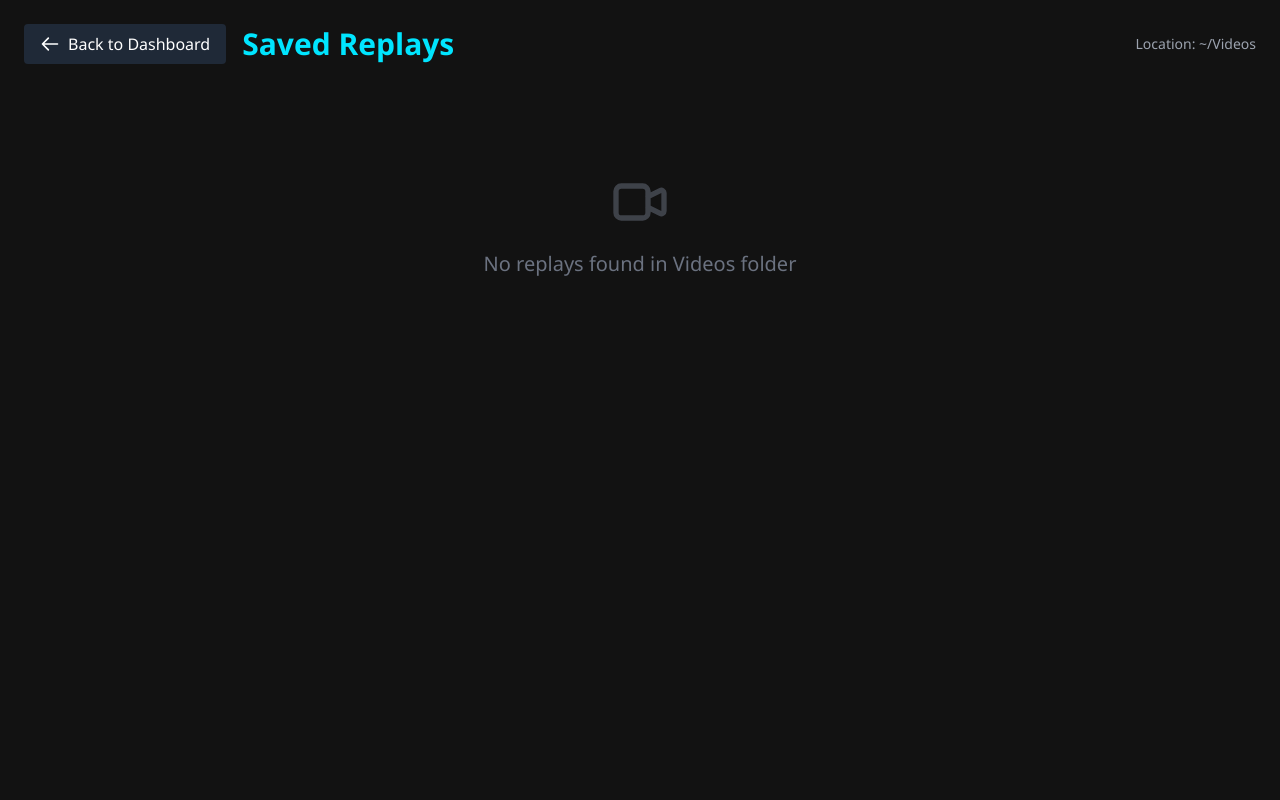
After one commit to VelumPrismic/tiktok-live-chat-detector, a Django app: page /replays/ in a window 1280 px wide. The commit adds this page. Run offline with Django 5.2, Linux system fonts and the light colour scheme; some libraries are stand-ins or nearby versions.

Commit message:
Added viewing of replays and updated file naming

```diff
--- /dev/null
+++ b/monitor/templates/monitor/replays.html
@@ -0,0 +1,74 @@
+<!DOCTYPE html>
+<html lang="en">
+<head>
+    <meta charset="UTF-8">
+    <meta name="viewport" content="width=device-width, initial-scale=1.0">
+    <title>Saved Replays</title>
+    <script src="https://cdn.tailwindcss.com"></script>
+    <script>
+        tailwind.config = {
+            theme: {
+                extend: {
+                    colors: {
+                        dark: '#1a1a1a',
+                        darker: '#121212',
+                        accent: '#00e5ff',
+                        success: '#2ecc71',
+                        danger: '#e74c3c'
+                    }
+                }
+            }
+        }
+    </script>
+    <style>
+        body { background-color: #121212; color: #f0f0f0; font-family: 'Segoe UI', sans-serif; }
+    </style>
+</head>
+<body class="min-h-screen flex flex-col">
+    <div class="p-6 max-w-7xl mx-auto w-full h-full flex flex-col">
+        <header class="mb-8 flex justify-between items-center">
+            <div class="flex items-center gap-4">
+                <a href="/" class="bg-gray-800 hover:bg-gray-700 text-white px-4 py-2 rounded transition flex items-center gap-2">
+                    <svg class="w-5 h-5" fill="none" stroke="currentColor" viewBox="0 0 24 24">
+                        <path stroke-linecap="round" stroke-linejoin="round" stroke-width="2" d="M10 19l-7-7m0 0l7-7m-7 7h18"></path>
+                    </svg>
+                    Back to Dashboard
+                </a>
+                <h1 class="text-3xl font-bold text-accent">Saved Replays</h1>
+            </div>
+            <div class="text-gray-400 text-sm">
+                Location: ~/Videos
+            </div>
+        </header>
+
+        {% if videos %}
+            <div class="grid grid-cols-1 md:grid-cols-2 lg:grid-cols-3 gap-6">
+                {% for video in videos %}
+                <div class="bg-dark rounded-lg overflow-hidden shadow-lg border border-gray-800 hover:border-accent transition group">
+                    <div class="aspect-video bg-black relative">
+                        <video controls preload="metadata" class="w-full h-full object-contain">
+                            <source src="/video/{{ video.name }}" type="video/mp4">
+                            Your browser does not support the video tag.
+                        </video>
+                    </div>
+                    <div class="p-4">
+                        <h3 class="font-bold text-white truncate mb-1" title="{{ video.name }}">{{ video.name }}</h3>
+                        <div class="flex justify-between text-xs text-gray-500">
+                            <span>{{ video.date|date:"Y-m-d H:i:s" }}</span>
+                            <span>{{ video.size }}</span>
+                        </div>
+                    </div>
+                </div>
+                {% endfor %}
+            </div>
+        {% else %}
+            <div class="flex flex-col items-center justify-center h-64 text-gray-500">
+                <svg class="w-16 h-16 mb-4 opacity-50" fill="none" stroke="currentColor" viewBox="0 0 24 24">
+                    <path stroke-linecap="round" stroke-linejoin="round" stroke-width="2" d="M15 10l4.553-2.276A1 1 0 0121 8.618v6.764a1 1 0 01-1.447.894L15 14M5 18h8a2 2 0 002-2V8a2 2 0 00-2-2H5a2 2 0 00-2 2v8a2 2 0 002 2z"></path>
+                </svg>
+                <p class="text-xl">No replays found in Videos folder</p>
+            </div>
+        {% endif %}
+    </div>
+</body>
+</html>
--- a/monitor/urls.py
+++ b/monitor/urls.py
@@ -7,4 +7,6 @@ urlpatterns = [
     path('api/connect_obs', views.connect_obs, name='connect_obs'),
     path('api/toggle_monitoring', views.toggle_monitoring, name='toggle_monitoring'),
     path('api/status', views.get_status, name='get_status'),
+    path('replays/', views.replays, name='replays'),
+    path('video/<str:filename>', views.serve_video, name='serve_video'),
 ]
--- a/monitor/views.py
+++ b/monitor/views.py
@@ -1,7 +1,9 @@
 from django.shortcuts import render
-from django.http import JsonResponse
+from django.http import JsonResponse, FileResponse, Http404
 from django.views.decorators.csrf import csrf_exempt
 from .service import MonitorService
+import os
+from datetime import datetime
 
 def index(request):
     service = MonitorService.get_instance()
@@ -16,6 +18,39 @@ def index(request):
         "obs_connected": service.obs_client is not None
     }
     return render(request, 'monitor/index.html', context)
+
+def replays(request):
+    video_dir = os.path.expanduser("~\\Videos")
+    videos = []
+    if os.path.exists(video_dir):
+        # List only video files, sort by creation time desc
+        for f in os.listdir(video_dir):
+            if f.lower().endswith(('.mp4', '.mkv', '.mov', '.avi')):
+                path = os.path.join(video_dir, f)
+                stat = os.stat(path)
+                videos.append({
+                    'name': f,
+                    'size': f"{stat.st_size / (1024*1024):.1f} MB",
+                    'date': datetime.fromtimestamp(stat.st_ctime),
+                    'path': path
+                })
+
+    # Sort by date desc
+    videos.sort(key=lambda x: x['date'], reverse=True)
+
+    return render(request, 'monitor/replays.html', {'videos': videos})
+
+def serve_video(request, filename):
+    video_dir = os.path.expanduser("~\\Videos")
+    path = os.path.join(video_dir, filename)
+
+    # Security check to prevent path traversal
+    if not os.path.abspath(path).startswith(os.path.abspath(video_dir)):
+         raise Http404("Invalid file path")
+
+    if os.path.exists(path):
+        return FileResponse(open(path, 'rb'))
+    raise Http404("Video not found")
 
 @csrf_exempt
 def save_config(request):
```
Also changed, not shown: main.py (+78 -0 lines), monitor/templates/monitor/index.html (+12 -3 lines).
